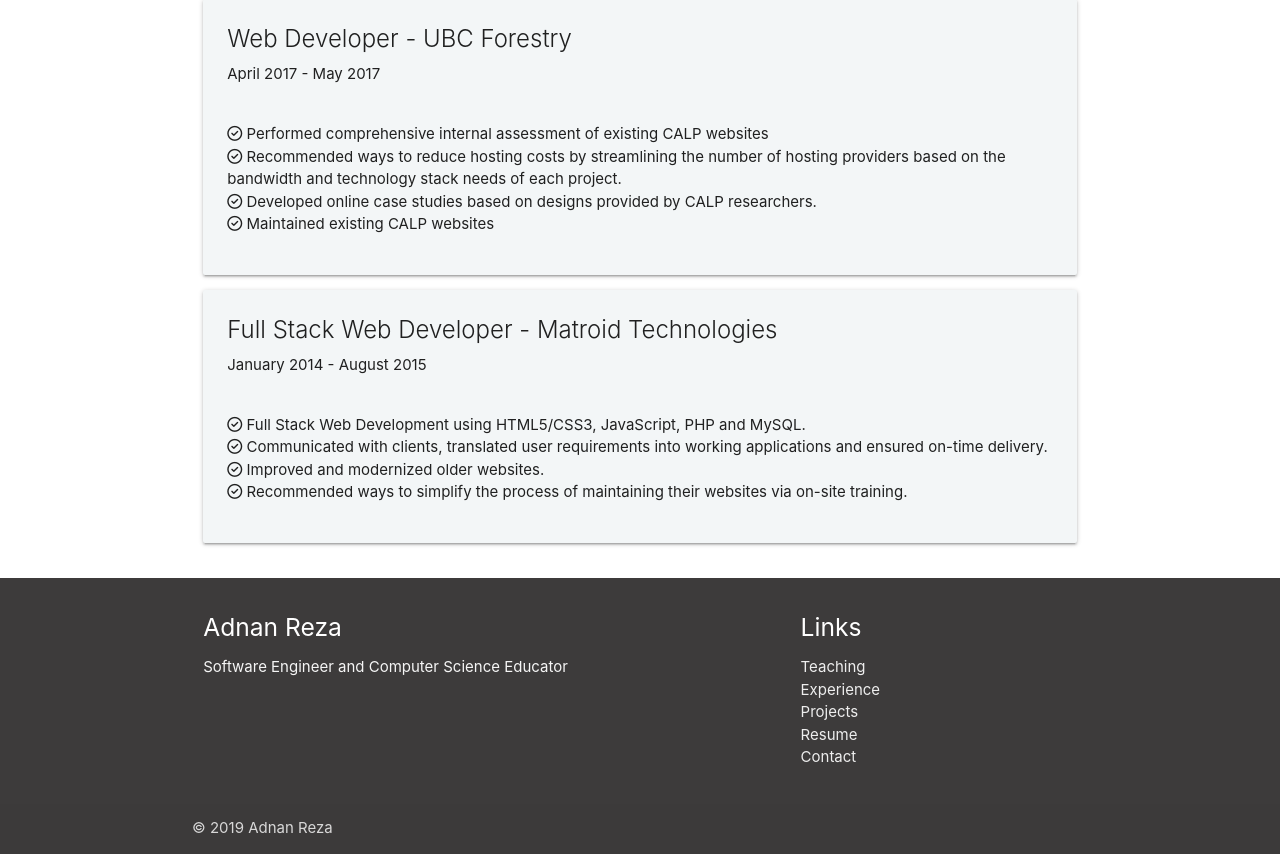
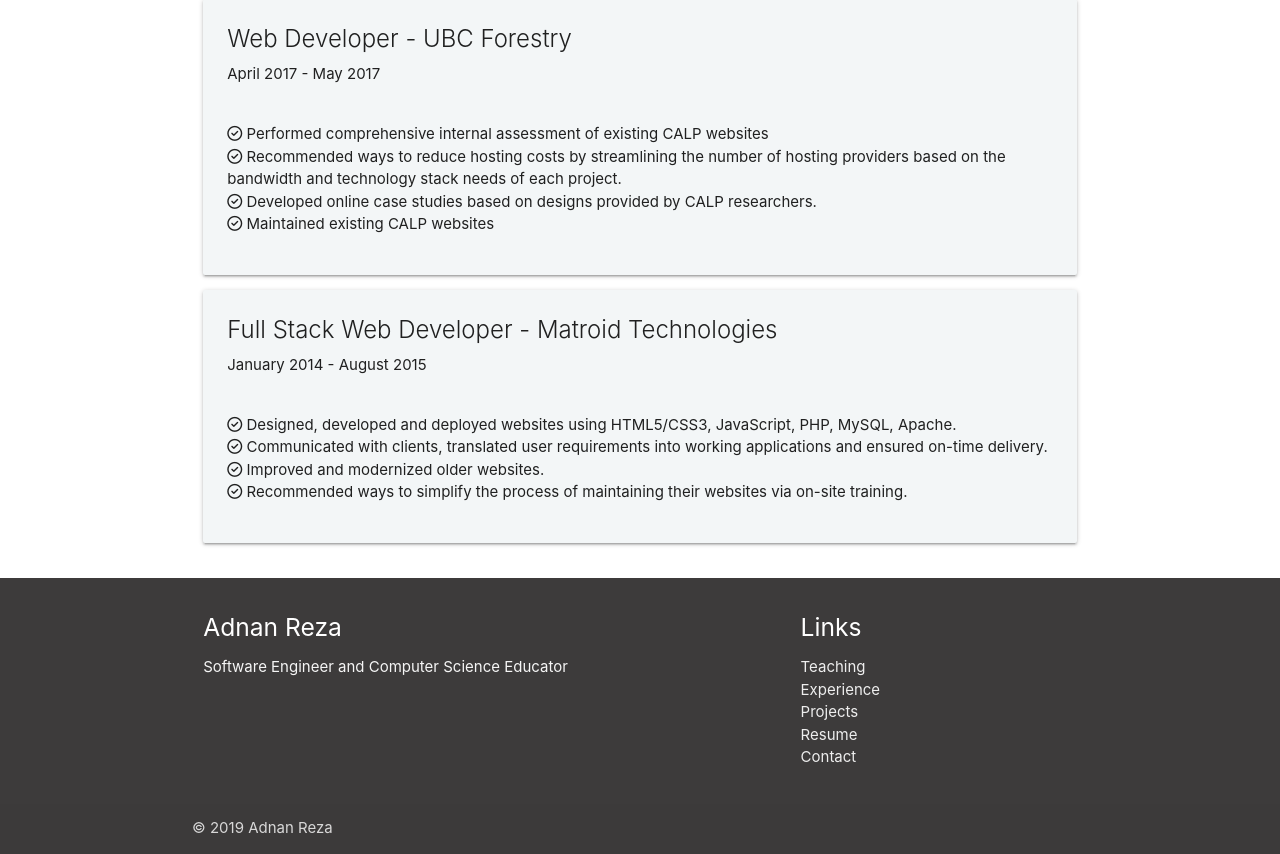
Before and after one commit to adnanreza/personal-site, a React (Create React App) app: page /Experience in a window 1280 px wide. Shown: the part 765-1619 px from the top of the page. Built offline with nearby package versions, Linux system fonts and the light colour scheme; the HTML template or start-up script is replaced by a standard one.

Commit message:
Changed line 1 for MT in experience page

```diff
--- a/src/components/pages/Experience.js
+++ b/src/components/pages/Experience.js
@@ -24,7 +24,7 @@ const Experience = () => {
     'Maintained existing CALP websites'
   ];
   const accomplishmentsMT = [
-    'Full Stack Web Development using HTML5/CSS3, JavaScript, PHP and MySQL.',
+    'Designed, developed and deployed websites using HTML5/CSS3, JavaScript, PHP, MySQL, Apache.',
     'Communicated with clients, translated user requirements into working applications and ensured on-time delivery.',
     'Improved and modernized older websites.',
     'Recommended ways to simplify the process of maintaining their websites via on-site training.'
```
